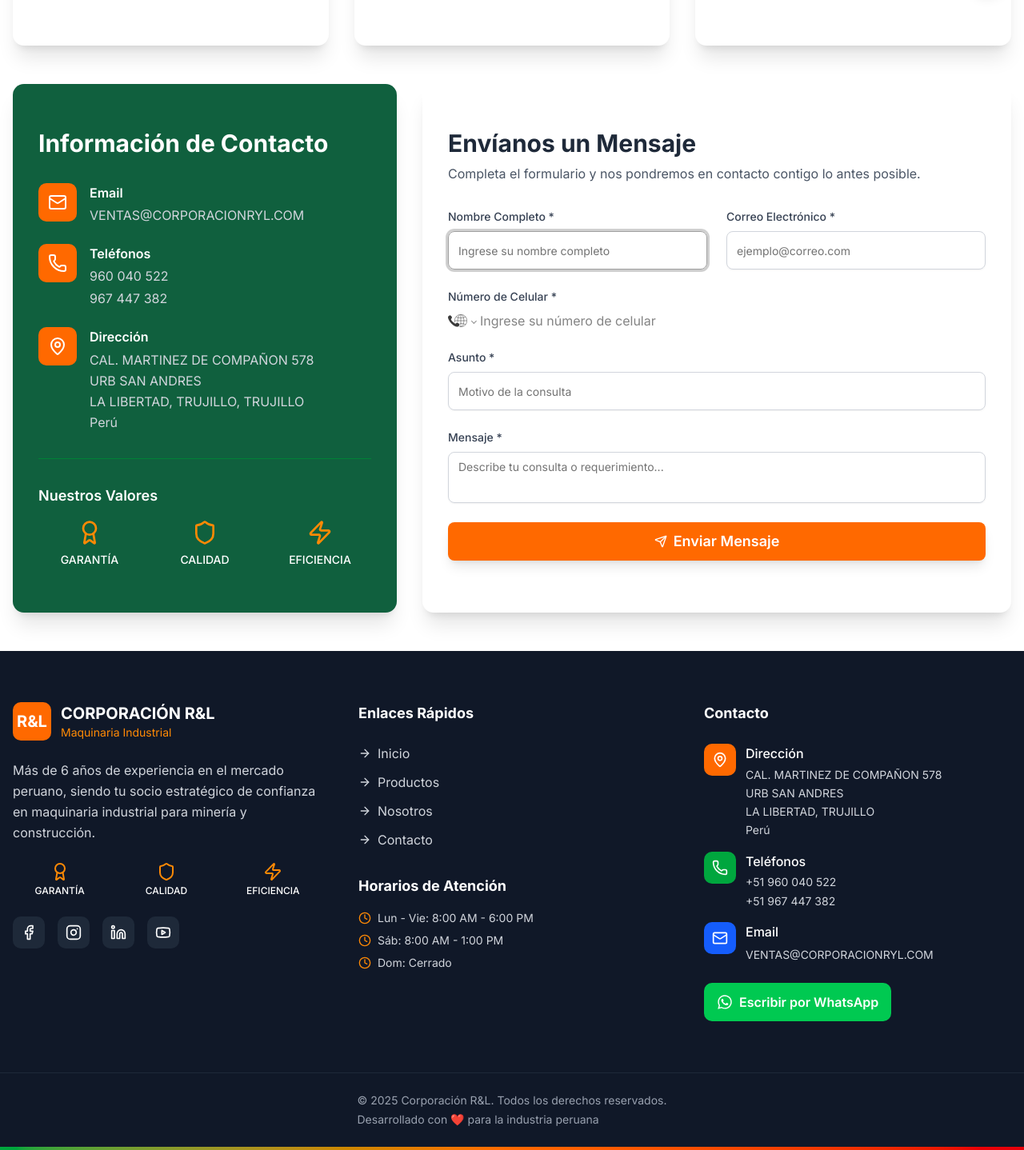
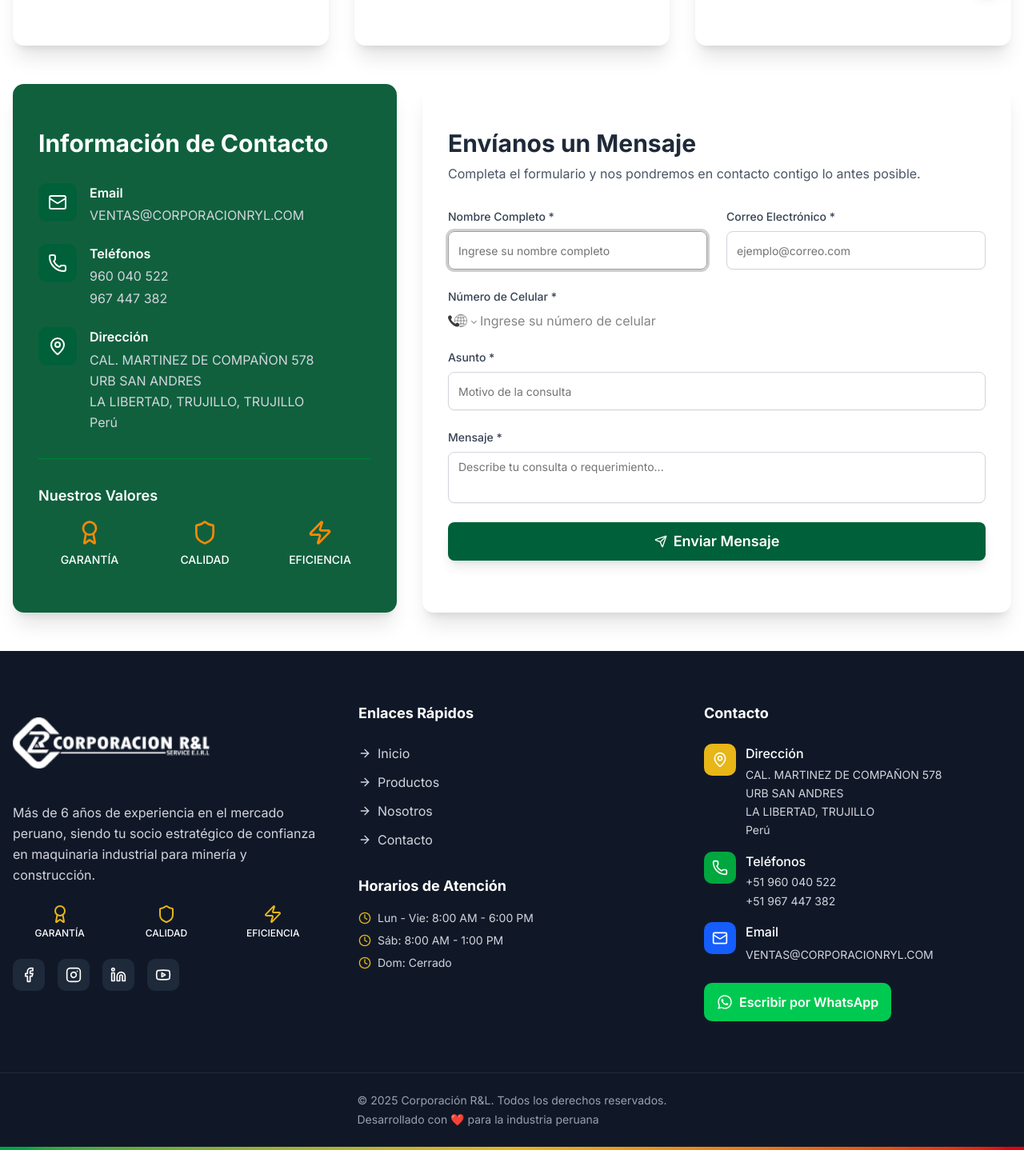
Before and after one commit to branding-emocion/Evil-Corp, a Next.js app: page /Contacto in a window 1280 px wide. Shown: the part 786-2224 px from the top of the page at 80% size. Built offline with nearby package versions, Linux system fonts and the light colour scheme.

Commit message:
borrando rastros del naranja

```diff
--- a/app/Contacto/page.js
+++ b/app/Contacto/page.js
@@ -76,7 +76,7 @@ const Contacto = () => {
             <motion.div variants={cardVariants} transition={{ delay: 0.1 }}>
               <Card className="h-full bg-white shadow-xl border-0 hover:shadow-2xl transition-all duration-300">
                 <CardContent className="p-8 text-center">
-                  <div className="w-16 h-16 bg-orange-500 rounded-full flex items-center justify-center mx-auto mb-6">
+                  <div className="w-16 h-16 bg-[#006039] rounded-full flex items-center justify-center mx-auto mb-6">
                     <Phone className="w-8 h-8 text-white" />
                   </div>
                   <h3 className="text-xl font-bold mb-4 text-gray-800">
@@ -103,7 +103,7 @@ const Contacto = () => {
             <motion.div variants={cardVariants} transition={{ delay: 0.2 }}>
               <Card className="h-full bg-white shadow-xl border-0 hover:shadow-2xl transition-all duration-300">
                 <CardContent className="p-8 text-center">
-                  <div className="w-16 h-16 bg-orange-500 rounded-full flex items-center justify-center mx-auto mb-6">
+                  <div className="w-16 h-16 bg-[#006039] rounded-full flex items-center justify-center mx-auto mb-6">
                     <Mail className="w-8 h-8 text-white" />
                   </div>
                   <h3 className="text-xl font-bold mb-4 text-gray-800">
@@ -122,7 +122,7 @@ const Contacto = () => {
             <motion.div variants={cardVariants} transition={{ delay: 0.3 }}>
               <Card className="h-full bg-white shadow-xl border-0 hover:shadow-2xl transition-all duration-300">
                 <CardContent className="p-8 text-center">
-                  <div className="w-16 h-16 bg-orange-500 rounded-full flex items-center justify-center mx-auto mb-6">
+                  <div className="w-16 h-16 bg-[#006039] rounded-full flex items-center justify-center mx-auto mb-6">
                     <MapPin className="w-8 h-8 text-white" />
                   </div>
                   <h3 className="text-xl font-bold mb-4 text-gray-800">
@@ -156,7 +156,7 @@ const Contacto = () => {
 
                   <div className="space-y-6">
                     <div className="flex items-start space-x-4">
-                      <div className="w-12 h-12 bg-orange-500 rounded-lg flex items-center justify-center flex-shrink-0">
+                      <div className="w-12 h-12 bg-[#006039] rounded-lg flex items-center justify-center flex-shrink-0">
                         <Mail className="w-6 h-6 text-white" />
                       </div>
                       <div>
@@ -171,7 +171,7 @@ const Contacto = () => {
                     </div>
 
                     <div className="flex items-start space-x-4">
-                      <div className="w-12 h-12 bg-orange-500 rounded-lg flex items-center justify-center flex-shrink-0">
+                      <div className="w-12 h-12 bg-[#006039] rounded-lg flex items-center justify-center flex-shrink-0">
                         <Phone className="w-6 h-6 text-white" />
                       </div>
                       <div>
@@ -194,7 +194,7 @@ const Contacto = () => {
                     </div>
 
                     <div className="flex items-start space-x-4">
-                      <div className="w-12 h-12 bg-orange-500 rounded-lg flex items-center justify-center flex-shrink-0">
+                      <div className="w-12 h-12 bg-[#006039] rounded-lg flex items-center justify-center flex-shrink-0">
                         <MapPin className="w-6 h-6 text-white" />
                       </div>
                       <div>
@@ -310,7 +310,7 @@ const Contacto = () => {
                           autoComplete="off"
                           autoFocus
                           required
-                          className="h-12 border-gray-300 focus:border-orange-500 focus:ring-orange-500"
+                          className="h-12 border-gray-300 focus:border-[#006039] focus:ring-[#006039]"
                           onChange={(e) => {
                             setInputValues({
                               ...InputValues,
@@ -332,7 +332,7 @@ const Contacto = () => {
                           required
                           placeholder="ejemplo@correo.com"
                           autoComplete="off"
-                          className="h-12 border-gray-300 focus:border-orange-500 focus:ring-orange-500"
+                          className="h-12 border-gray-300 focus:border-[#006039] focus:ring-[#006039]"
                           onChange={(e) => {
                             setInputValues({
                               ...InputValues,
@@ -377,7 +377,7 @@ const Contacto = () => {
                         type="text"
                         required
                         autoComplete="off"
-                        className="h-12 border-gray-300 focus:border-orange-500 focus:ring-orange-500"
+                        className="h-12 border-gray-300 focus:border-[#006039] focus:ring-[#006039]"
                         onChange={(e) => {
                           setInputValues({
                             ...InputValues,
@@ -400,7 +400,7 @@ const Contacto = () => {
                         required
                         rows={5}
                         autoComplete="off"
-                        className="border-gray-300 focus:border-orange-500 focus:ring-orange-500 resize-none"
+                        className="border-gray-300 focus:border-[#006039] focus:ring-[#006039] resize-none"
                         onChange={(e) => {
                           setInputValues({
                             ...InputValues,
@@ -412,7 +412,7 @@ const Contacto = () => {
 
                     <Button
                       type="submit"
-                      className="w-full h-12 bg-orange-500 hover:bg-[#e7b617] text-white font-semibold text-lg shadow-lg hover:shadow-xl transition-all duration-300 hover:cursor-pointer"
+                      className="w-full h-12 bg-[#006039] hover:bg-[#e7b617] text-white font-semibold text-lg shadow-lg hover:shadow-xl transition-all duration-300 hover:cursor-pointer"
                       disabled={IsLoading}
                     >
                       {IsLoading ? (
--- a/app/Footer.js
+++ b/app/Footer.js
@@ -15,6 +15,7 @@ import {
   Shield,
   Zap,
 } from "lucide-react";
+import Image from "next/image";
 
 const Footer = () => {
   const fadeInVariants = {
@@ -54,16 +55,13 @@ const Footer = () => {
           <motion.div variants={fadeInVariants} className="lg:col-span-1">
             <div className="mb-6">
               <div className="flex items-center space-x-3 mb-4">
-                <div className="w-12 h-12 bg-orange-500 rounded-lg flex items-center justify-center">
-                  <span className="text-white font-bold text-xl">R&L</span>
-                </div>
-                <div>
-                  <h3 className="text-xl font-bold text-white">
-                    CORPORACIÓN R&L
-                  </h3>
-                  <p className="text-sm text-orange-400">
-                    Maquinaria Industrial
-                  </p>
+                <div className="w-[250px]  h-[101px] relative ">
+                  <Image
+                    src="/logoBlanco1.png"
+                    alt="Logo"
+                    fill
+                    className="object-contain"
+                  />
                 </div>
               </div>
             </div>
@@ -77,15 +75,15 @@ const Footer = () => {
             {/* Valores */}
             <div className="grid grid-cols-3 gap-4 mb-6">
               <div className="text-center">
-                <Award className="w-6 h-6 text-orange-400 mx-auto mb-1" />
+                <Award className="w-6 h-6 text-[#e7b617] mx-auto mb-1" />
                 <p className="text-xs font-medium">GARANTÍA</p>
               </div>
               <div className="text-center">
-                <Shield className="w-6 h-6 text-orange-400 mx-auto mb-1" />
+                <Shield className="w-6 h-6 text-[#e7b617] mx-auto mb-1" />
                 <p className="text-xs font-medium">CALIDAD</p>
               </div>
               <div className="text-center">
-                <Zap className="w-6 h-6 text-orange-400 mx-auto mb-1" />
+                <Zap className="w-6 h-6 text-[#e7b617] mx-auto mb-1" />
                 <p className="text-xs font-medium">EFICIENCIA</p>
               </div>
             </div>
@@ -94,28 +92,28 @@ const Footer = () => {
             <div className="flex space-x-4">
               <a
                 href="#"
-                className="w-10 h-10 bg-gray-800 hover:bg-orange-500 rounded-lg flex items-center justify-center transition-colors duration-300"
+                className="w-10 h-10 bg-gray-800 hover:bg-[#e7b617] rounded-lg flex items-center justify-center transition-colors duration-300"
                 aria-label="Facebook"
               >
                 <Facebook className="w-5 h-5" />
               </a>
               <a
                 href="#"
-                className="w-10 h-10 bg-gray-800 hover:bg-orange-500 rounded-lg flex items-center justify-center transition-colors duration-300"
+                className="w-10 h-10 bg-gray-800 hover:bg-[#e7b617] rounded-lg flex items-center justify-center transition-colors duration-300"
                 aria-label="Instagram"
               >
                 <Instagram className="w-5 h-5" />
               </a>
               <a
                 href="#"
-                className="w-10 h-10 bg-gray-800 hover:bg-orange-500 rounded-lg flex items-center justify-center transition-colors duration-300"
+                className="w-10 h-10 bg-gray-800 hover:bg-[#e7b617] rounded-lg flex items-center justify-center transition-colors duration-300"
                 aria-label="LinkedIn"
               >
                 <Linkedin className="w-5 h-5" />
               </a>
               <a
                 href="#"
-                className="w-10 h-10 bg-gray-800 hover:bg-orange-500 rounded-lg flex items-center justify-center transition-colors duration-300"
+                className="w-10 h-10 bg-gray-800 hover:bg-[#e7b617] rounded-lg flex items-center justify-center transition-colors duration-300"
                 aria-label="YouTube"
               >
                 <Youtube className="w-5 h-5" />
@@ -133,7 +131,7 @@ const Footer = () => {
                 <li key={index}>
                   <Link
                     href={enlace.href}
-                    className="text-gray-300 hover:text-orange-400 transition-colors duration-300 flex items-center group"
+                    className="text-gray-300 hover:text-[#e7b617] transition-colors duration-300 flex items-center group"
                   >
                     <ArrowRight className="w-4 h-4 mr-2 group-hover:translate-x-1 transition-transform duration-300" />
                     {enlace.nombre}
@@ -149,15 +147,15 @@ const Footer = () => {
               </h4>
               <div className="space-y-2 text-gray-300">
                 <div className="flex items-center">
-                  <Clock className="w-4 h-4 mr-2 text-orange-400" />
+                  <Clock className="w-4 h-4 mr-2 text-[#e7b617]" />
                   <span className="text-sm">Lun - Vie: 8:00 AM - 6:00 PM</span>
                 </div>
                 <div className="flex items-center">
-                  <Clock className="w-4 h-4 mr-2 text-orange-400" />
+                  <Clock className="w-4 h-4 mr-2 text-[#e7b617]" />
                   <span className="text-sm">Sáb: 8:00 AM - 1:00 PM</span>
                 </div>
                 <div className="flex items-center">
-                  <Clock className="w-4 h-4 mr-2 text-orange-400" />
+                  <Clock className="w-4 h-4 mr-2 text-[#e7b617]" />
                   <span className="text-sm">Dom: Cerrado</span>
                 </div>
               </div>
@@ -171,7 +169,7 @@ const Footer = () => {
             <div className="space-y-4">
               {/* Dirección */}
               <div className="flex items-start space-x-3">
-                <div className="w-10 h-10 bg-orange-500 rounded-lg flex items-center justify-center flex-shrink-0">
+                <div className="w-10 h-10 bg-[#e7b617] rounded-lg flex items-center justify-center flex-shrink-0">
                   <MapPin className="w-5 h-5 text-white" />
                 </div>
                 <div>
@@ -198,13 +196,13 @@ const Footer = () => {
                   <div className="space-y-1">
                     <a
                       href="tel:+51960040522"
-                      className="block text-gray-300 hover:text-orange-400 transition-colors text-sm"
+                      className="block text-gray-300 hover:text-[#e7b617] transition-colors text-sm"
                     >
                       +51 960 040 522
                     </a>
                     <a
                       href="tel:+51967447382"
-                      className="block text-gray-300 hover:text-orange-400 transition-colors text-sm"
+                      className="block text-gray-300 hover:text-[#e7b617] transition-colors text-sm"
                     >
                       +51 967 447 382
                     </a>
@@ -221,7 +219,7 @@ const Footer = () => {
                   <p className="text-white font-medium mb-1">Email</p>
                   <a
                     href="mailto:VENTAS@CORPORACIONRYL.COM"
-                    className="text-gray-300 hover:text-orange-400 transition-colors text-sm"
+                    className="text-gray-300 hover:text-[#e7b617] transition-colors text-sm"
                   >
                     VENTAS@CORPORACIONRYL.COM
                   </a>
@@ -277,19 +275,19 @@ const Footer = () => {
             {/* <div className="flex flex-wrap justify-center md:justify-end space-x-6 text-sm">
               <Link
                 href="/privacidad"
-                className="text-gray-400 hover:text-orange-400 transition-colors"
+                className="text-gray-400 hover:text-[#e7b617] transition-colors"
               >
                 Política de Privacidad
               </Link>
               <Link
                 href="/terminos"
-                className="text-gray-400 hover:text-orange-400 transition-colors"
+                className="text-gray-400 hover:text-[#e7b617] transition-colors"
               >
                 Términos de Uso
               </Link>
               <Link
                 href="/cookies"
-                className="text-gray-400 hover:text-orange-400 transition-colors"
+                className="text-gray-400 hover:text-[#e7b617] transition-colors"
               >
                 Política de Cookies
               </Link>
@@ -299,7 +297,7 @@ const Footer = () => {
       </div>
 
       {/* Elemento decorativo */}
-      <div className="h-1 bg-gradient-to-r from-green-600 via-orange-500 to-red-600"></div>
+      <div className="h-1 bg-gradient-to-r from-green-600 via-[#e7b617] to-red-600"></div>
     </footer>
   );
 };
--- a/app/MenuPrincipal.js
+++ b/app/MenuPrincipal.js
@@ -224,7 +224,7 @@ const MenuPrincipal = () => {
               {/* Información de contacto móvil */}
               <div className="pt-4 border-t border-green-700 space-y-3">
                 <Link href="/Contacto" onClick={() => setIsOpen(false)}>
-                  <Button className="w-full bg-orange-500 hover:bg-[#e7b617] text-white font-semibold py-3 rounded-lg">
+                  <Button className="w-full bg-[#e7b617] hover:bg-[#e7b617] text-white font-semibold py-3 rounded-lg">
                     Cotizar Ahora
                   </Button>
                 </Link>
--- a/app/Productos/ModalShowProducto.js
+++ b/app/Productos/ModalShowProducto.js
@@ -250,7 +250,7 @@ const ModalShowProducto = ({
 
           {/* Sección inferior - Contacto horizontal */}
           <div className="border-t pt-6">
-            <div className="bg-orange-500 text-white rounded-t-lg p-4 text-center">
+            <div className="bg-[#006039] text-white rounded-t-lg p-4 text-center">
               <h3 className="text-lg font-bold">
                 ¿Interesado en este producto?
               </h3>
```
Also changed, not shown: app/Nosotros/page.js (+11 -11 lines), public/logoVerde1.png (deleted).
